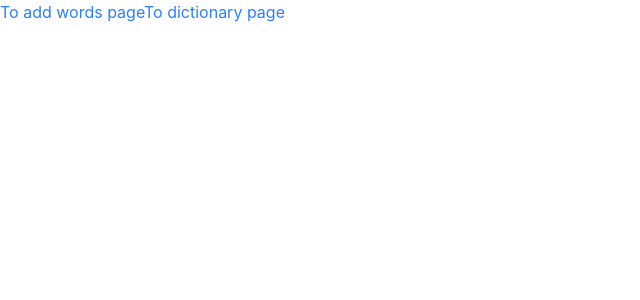
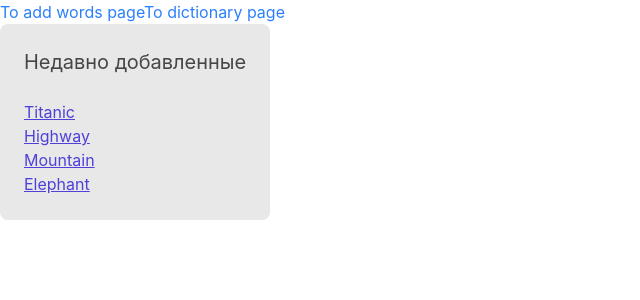
Before and after one commit to schr0cat/dictionary-for-translators, a React (Vite) app: page / in a window 1280 px wide. Shown: the top 300 px of the page, without its empty margins (0-640 px from the left). Built offline with nearby package versions, Linux system fonts and the light colour scheme.

Commit message:
Создать компонент недавно добавленных слов

```diff
--- a/src/App.tsx
+++ b/src/App.tsx
@@ -2,6 +2,7 @@ import Route from './components/Route';
 import Link from './components/Link';
 import AddWordsPage from './pages/AddWordsPage';
 import DictionaryPage from './pages/DictionaryPage';
+import RecentlyAdded from './components/RecentlyAdded';
 
 
 function App() {
@@ -9,6 +10,10 @@ function App() {
     <Link to='/addWords'>To add words page</Link>
 
     <Link to='/dictionary'>To dictionary page</Link>
+
+    <Route path='/'>
+      <RecentlyAdded />
+    </Route>
 
     <Route path='/addWords'>
       <AddWordsPage />
--- a/src/components/Link.tsx
+++ b/src/components/Link.tsx
@@ -1,22 +1,26 @@
 import classNames from 'classnames';
 import useNavigation from '../hooks/use-navigation';
 import type { NavigationContextType } from '../context/navigation';
+import { twMerge } from 'tailwind-merge';
 
 interface LinkProps {
   to: string,
   children: React.ReactNode,
   className?: string,
-  activeClassName?: string
+  activeClassName?: string,
+  rest?: string,
 }
 
-function Link({ to, children, className, activeClassName }: LinkProps) {
+function Link({ to, children, className, activeClassName, ...rest }: LinkProps) {
   const { navigate, currentPath }: NavigationContextType = useNavigation();
 
-  const classes = classNames(
-    'text-blue-500',
-    className,
-    currentPath === to && activeClassName
-  );
+  const classes:string = twMerge(
+    classNames(
+      rest.className,
+      'text-blue-500',
+      className,
+      currentPath === to && activeClassName
+    ));
 
   const handleClick = (event: React.MouseEvent) => {
     if (event.metaKey || event.ctrlKey) {
@@ -28,7 +32,7 @@ function Link({ to, children, className, activeClassName }: LinkProps) {
   };
 
   return (
-    <a className={classes} href={to} onClick={handleClick}>
+    <a {...rest} className={classes} href={to} onClick={handleClick}>
       {children}
     </a>
   );
--- /dev/null
+++ b/src/components/RecentlyAdded.tsx
@@ -0,0 +1,27 @@
+import Link from './Link';
+
+function RecentlyAdded() {
+  return <div className='bg-[#E8E8E8] p-6 w-fit rounded-lg'>
+    <h2 className='text-xl text-[#464646] mb-6'>Недавно добавленные</h2>
+
+    <ul>
+      <li>
+        <Link to='/addWords' className='text-[#4F40D8] underline'>Titanic</Link>
+      </li>
+
+      <li>
+        <Link to='/addWords' className='text-[#4F40D8] underline'>Highway</Link>
+      </li>
+
+      <li>
+        <Link to='/addWords' className='text-[#4F40D8] underline'>Mountain</Link>
+      </li>
+
+      <li>
+        <Link to='/addWords' className='text-[#4F40D8] underline'>Elephant</Link>
+      </li>
+    </ul>
+  </div>
+};
+
+export default RecentlyAdded;
```
